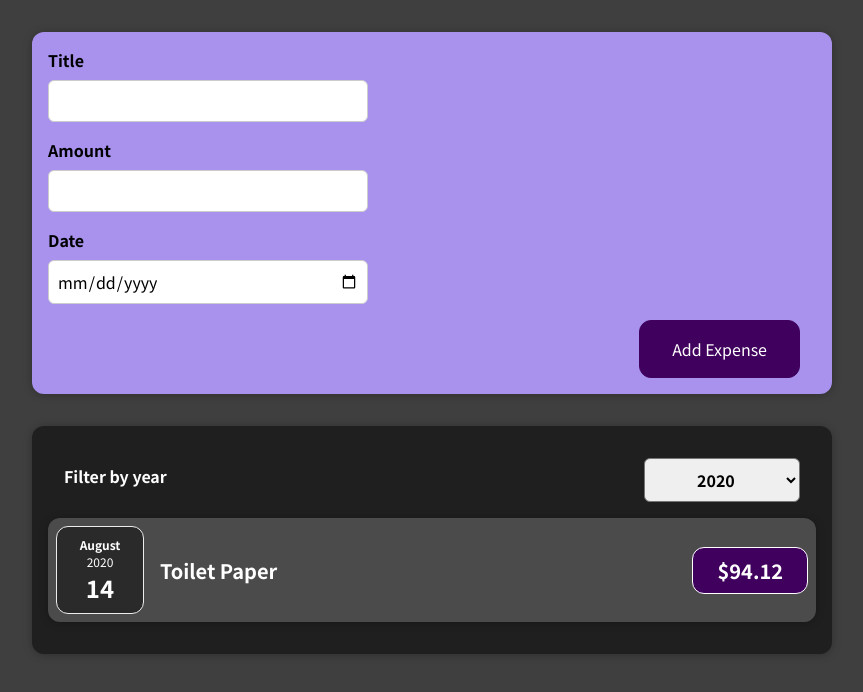
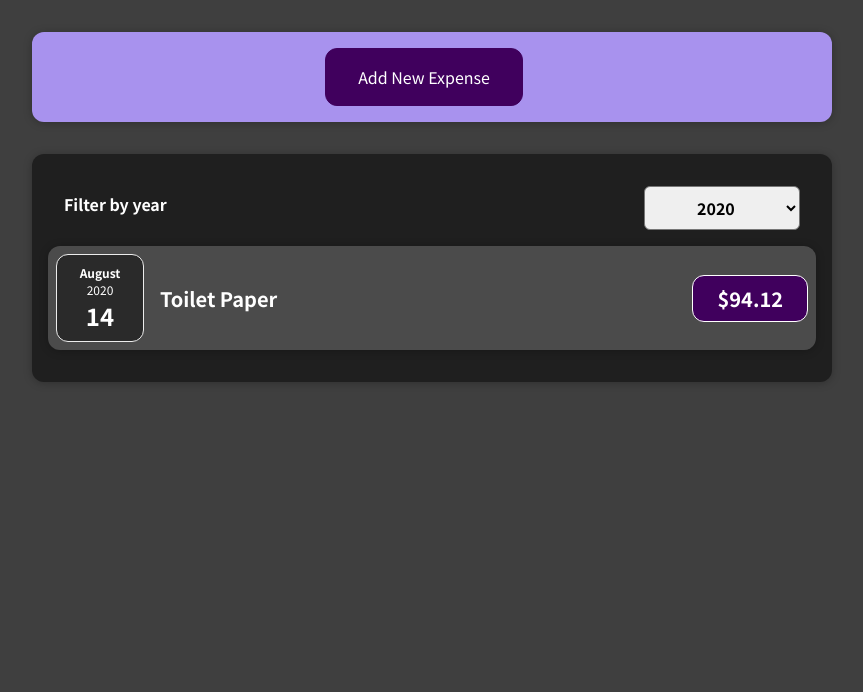
Before and after one commit to tsongtheng/Expense-App, a React (Create React App) app: page / in a window 1280 px wide. Shown: the top 692 px of the page, without its empty margins (208-1071 px from the left). Built offline with nearby package versions, Linux system fonts and the light colour scheme.

Commit message:
creste 'Add New Expense' button in NewExpense component, create 'Cancel' button in ExpenseForm component

```diff
--- a/src/components/NewExpense/ExpenseForm.jsx
+++ b/src/components/NewExpense/ExpenseForm.jsx
@@ -1,7 +1,7 @@
 import React, { useState } from "react";
 
 import "./ExpenseForm.css";
-const ExpenseForm = ({ onSaveExpenseData }) => {
+const ExpenseForm = ({ onSaveExpenseData, onCancel }) => {
   const [enteredTitle, setEnteredTitle] = useState("");
   const [enteredAmount, setEnteredAmount] = useState("");
   const [enteredDate, setEnteredDate] = useState("");
@@ -97,6 +97,9 @@ const ExpenseForm = ({ onSaveExpenseData }) => {
       </div>
 
       <div className="new-expense__actions">
+        <button type="button" onClick={onCancel}>
+          Cancel
+        </button>
         <button type="submit">Add Expense</button>
       </div>
     </form>
--- a/src/components/NewExpense/NewExpense.jsx
+++ b/src/components/NewExpense/NewExpense.jsx
@@ -1,20 +1,45 @@
-import React from "react";
+import React, { useState } from "react";
 
 import ExpenseForm from "./ExpenseForm";
 import "./NewExpense.css";
 
 const NewExpense = ({ onAddExpense }) => {
+  const [isEditing, setIsEditing] = useState(false);
+
+  const startEditingHandler = () => {
+    setIsEditing(true);
+  };
+
+  const stopEditingHandler = () => {
+    setIsEditing(false);
+  };
+
+  // const addExpenseHandler = () => {
+  //   setAddNewExpense((prevValue) => !prevValue);
+  //   setNewExpenseButton((prevValue) => !prevValue);
+  // };
+
   const saveExpenseDataHandler = (enteredExpenseData) => {
     const expenseData = {
       ...enteredExpenseData,
       id: Math.random().toString(),
     };
     onAddExpense(expenseData);
+
+    setIsEditing(false);
   };
 
   return (
     <div className="new-expense">
-      <ExpenseForm onSaveExpenseData={saveExpenseDataHandler} />
+      {!isEditing && (
+        <button onClick={startEditingHandler}>Add New Expense</button>
+      )}
+      {isEditing && (
+        <ExpenseForm
+          onSaveExpenseData={saveExpenseDataHandler}
+          onCancel={stopEditingHandler}
+        />
+      )}
     </div>
   );
 };
```
